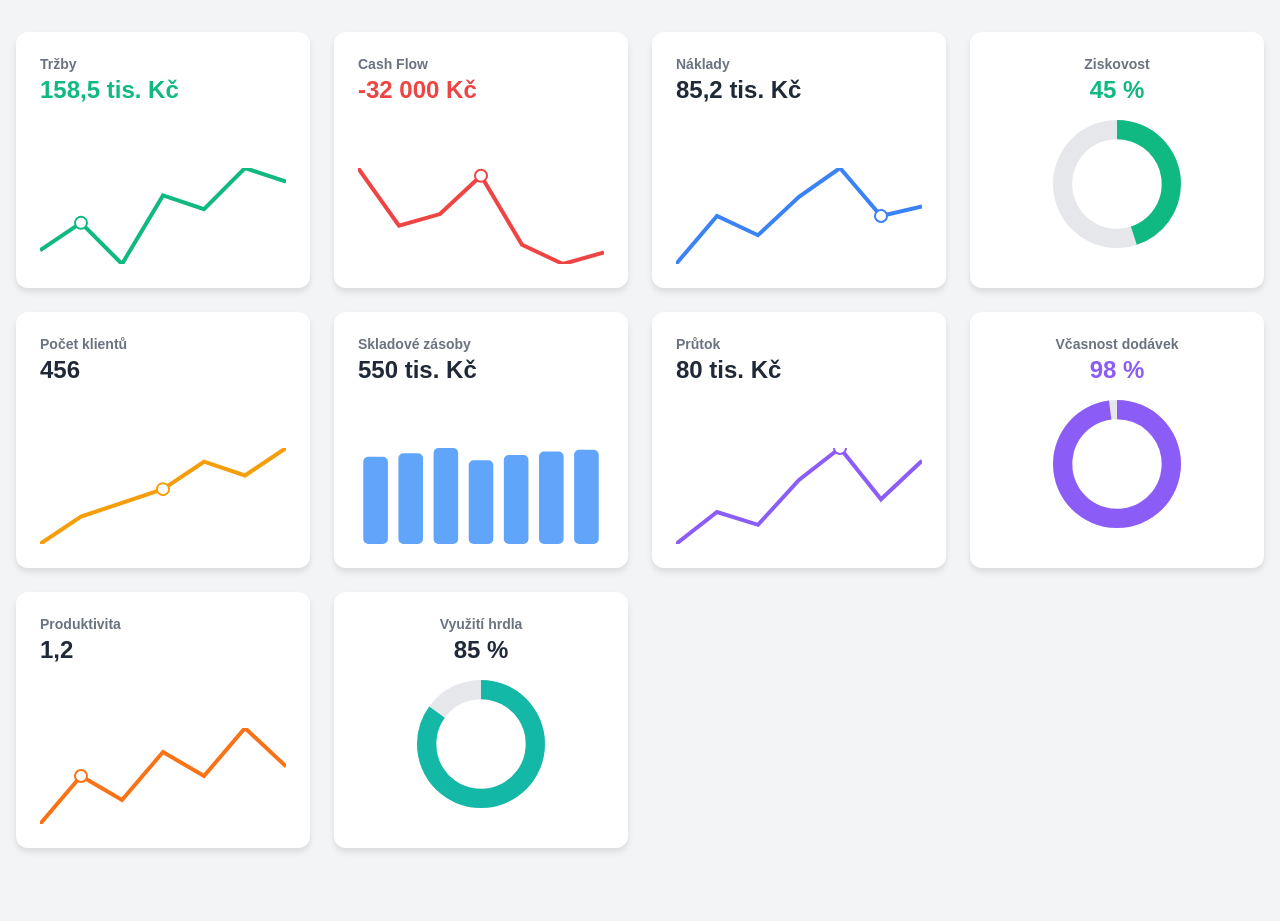
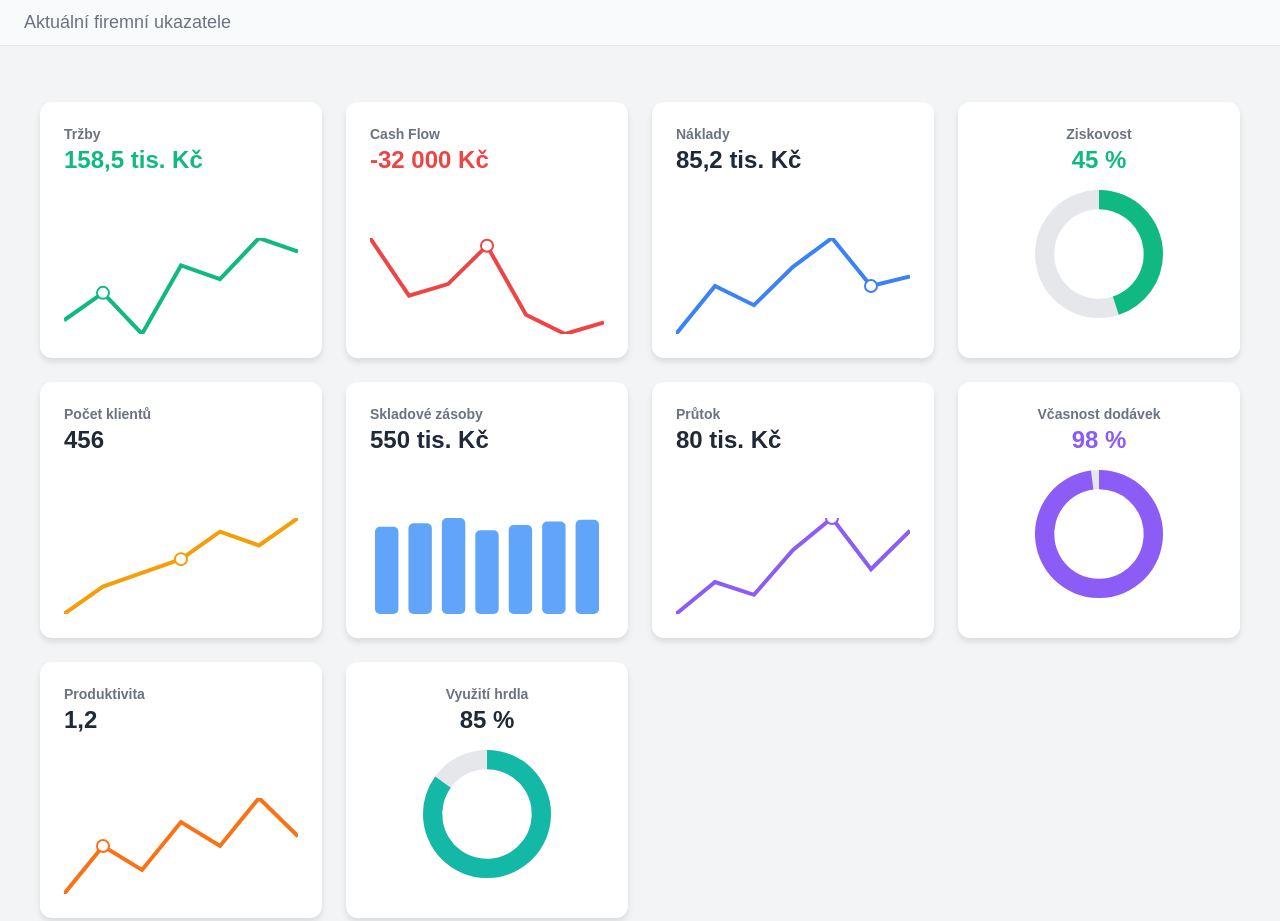
Before and after one commit to JosefCipera/chytre-ja-web, a plain HTML site: page minidashboard.html in a window 1280 px wide. Shown: the top 921 px of the page. Before the commit the page ends 880 px from the top, so only its background shows below. Drawn offline with Linux system fonts and the light colour scheme.

Commit message:
Oprava chyby s nadpisy výroby a minidas

```diff
--- a/minidashboard.html
+++ b/minidashboard.html
@@ -21,15 +21,12 @@
 
         h1 {
             display: block;
-            /* Zajišťuje, že nadpis bude vždy viditelný */
             font-size: 1.125rem;
             font-weight: 400;
-            /* Normální tloušťka písma (neboldované) */
             color: #6b7280;
             text-align: left;
             margin: 0;
             padding: 0.75rem 1.5rem;
-            /* Odsazení, aby nebyl nalepený na kraji */
             background-color: #f9fafb;
             border-bottom: 1px solid #e5e7eb;
         }
@@ -38,6 +35,7 @@
             display: grid;
             grid-template-columns: repeat(auto-fill, minmax(250px, 1fr));
             gap: 1.5rem;
+            padding: 1.5rem;
         }
 
         .card {
@@ -98,8 +96,8 @@
 </head>
 
 <body>
+    <h1>Aktuální firemní ukazatele</h1>
     <div class="container">
-
         <div class="grid">
             <div class="card" onmouseenter="animateChart('salesCanvas')" onmouseleave="resetChart('salesCanvas')">
                 <div>
@@ -167,203 +165,18 @@
             </div>
         </div>
     </div>
-
     <script>
-        // Deklarace proměnných, které naplníme z JSONu
-        let salesData = [], cashflowData = [], expensesData = [], clientsData = [], stockData = [],
-            throughputData = [], productivityData = [], profitabilityValue = 0, deliveryValue = 0, bottleneckValue = 0;
-
-        // --- PLNÉ VERZE FUNKCÍ PRO KRESLENÍ GRAFŮ ---
-        function drawLineChart(canvas, data, color, pointIndex, isAnimating, animationValue) {
-            if (!canvas || !canvas.getContext) return;
-            const ctx = canvas.getContext('2d');
-            const dpr = window.devicePixelRatio || 1;
-            const rect = canvas.getBoundingClientRect();
-            canvas.width = rect.width * dpr;
-            canvas.height = rect.height * dpr;
-            ctx.scale(dpr, dpr);
-
-            ctx.clearRect(0, 0, canvas.width, canvas.height);
-
-            const maxVal = Math.max(...data);
-            const minVal = Math.min(...data);
-            const range = maxVal - minVal || 1;
-
-            ctx.beginPath();
-            ctx.lineWidth = 4;
-            ctx.strokeStyle = color;
-
-            const animatedDataLength = isAnimating ? Math.floor(data.length * animationValue) : data.length;
-
-            for (let i = 0; i < animatedDataLength; i++) {
-                const value = data[i];
-                const x = (i / (data.length - 1)) * rect.width;
-                const y = range === 1 ? rect.height / 2 : (1 - ((value - minVal) / range)) * rect.height;
-
-                if (i === 0) {
-                    ctx.moveTo(x, y);
-                } else {
-                    ctx.lineTo(x, y);
-                }
-            }
-            ctx.stroke();
-
-            if (animatedDataLength === data.length) {
-                const value = data[pointIndex];
-                const pointX = (pointIndex / (data.length - 1)) * rect.width;
-                const pointY = range === 1 ? rect.height / 2 : (1 - ((value - minVal) / range)) * rect.height;
-
-                ctx.beginPath();
-                ctx.arc(pointX, pointY, 6, 0, 2 * Math.PI);
-                ctx.fillStyle = '#ffffff';
-                ctx.fill();
-                ctx.lineWidth = 2;
-                ctx.strokeStyle = color;
-                ctx.stroke();
-            }
-        }
-
-        function drawBarChart(canvas, data, color, highlightIndex, isAnimating, animationValue) {
-            if (!canvas || !canvas.getContext) return;
-            const ctx = canvas.getContext('2d');
-            const dpr = window.devicePixelRatio || 1;
-            const rect = canvas.getBoundingClientRect();
-            canvas.width = rect.width * dpr;
-            canvas.height = rect.height * dpr;
-            ctx.scale(dpr, dpr);
-            ctx.clearRect(0, 0, canvas.width, canvas.height);
-
-            const maxVal = Math.max(...data);
-            const minVal = Math.min(0, ...data);
-            const range = maxVal - minVal || 1;
-
-            const barWidth = (rect.width / data.length) * 0.7;
-            const gap = (rect.width / data.length) * 0.3;
-            const zeroLineY = range === 1 ? rect.height / 2 : (1 - (0 - minVal) / range) * rect.height;
-            const radius = 5;
-
-            data.forEach((value, index) => {
-                const x = index * (barWidth + gap) + gap / 2;
-                let barHeight = range === 1 ? 0 : Math.abs(value / range) * rect.height;
-                if (isAnimating) {
-                    barHeight *= animationValue;
-                }
-                const y = value >= 0 ? zeroLineY - barHeight : zeroLineY;
-
-                ctx.beginPath();
-                ctx.moveTo(x + radius, y);
-                ctx.lineTo(x + barWidth - radius, y);
-                ctx.arcTo(x + barWidth, y, x + barWidth, y + radius, radius);
-                ctx.lineTo(x + barWidth, y + barHeight - radius);
-                ctx.arcTo(x + barWidth, y + barHeight, x + barWidth - radius, y + barHeight, radius);
-                ctx.lineTo(x + radius, y + barHeight);
-                ctx.arcTo(x, y + barHeight, x, y + barHeight - radius, radius);
-                ctx.lineTo(x, y + radius);
-                ctx.arcTo(x, y, x + radius, y, radius);
-                ctx.closePath();
-
-                ctx.fillStyle = color;
-                ctx.fill();
-            });
-        }
-
-        function drawGaugeChart(canvas, value, maxValue, color, isAnimating, animationValue) {
-            if (!canvas || !canvas.getContext) return;
-            const ctx = canvas.getContext('2d');
-            const dpr = window.devicePixelRatio || 1;
-            const rect = canvas.getBoundingClientRect();
-            canvas.width = rect.width * dpr;
-            canvas.height = rect.height * dpr;
-            ctx.scale(dpr, dpr);
-            ctx.clearRect(0, 0, canvas.width, canvas.height);
-
-            const centerX = rect.width / 2;
-            const centerY = rect.height / 2;
-            const outerRadius = Math.min(centerX, centerY) * 0.8;
-            const innerRadius = outerRadius * 0.7;
-            const startAngle = -Math.PI / 2;
-
-            ctx.beginPath();
-            ctx.arc(centerX, centerY, outerRadius, 0, 2 * Math.PI);
-            ctx.arc(centerX, centerY, innerRadius, 2 * Math.PI, 0, true);
-            ctx.fillStyle = '#e5e7eb';
-            ctx.fill();
-
-            const normalizedValue = Math.min(Math.max(value, 0), maxValue);
-            let endAngle = startAngle + (normalizedValue / maxValue) * 2 * Math.PI;
-            if (isAnimating) {
-                endAngle = startAngle + (normalizedValue / maxValue) * 2 * Math.PI * animationValue;
-            }
-            ctx.beginPath();
-            ctx.arc(centerX, centerY, outerRadius, startAngle, endAngle);
-            ctx.arc(centerX, centerY, innerRadius, endAngle, startAngle, true);
-            ctx.fillStyle = color;
-            ctx.fill();
-        }
-
-        // --- ZBYTEK SKRIPTU ZŮSTÁVÁ STEJNÝ ---
+        // Zde je celý váš skript pro dashboard, beze změny funkčnosti
+        let salesData = [], cashflowData = [], expensesData = [], clientsData = [], stockData = [], throughputData = [], productivityData = [], profitabilityValue = 0, deliveryValue = 0, bottleneckValue = 0;
+        function drawLineChart(canvas, data, color, pointIndex, isAnimating, animationValue) { if (!canvas || !canvas.getContext) return; const ctx = canvas.getContext('2d'); const dpr = window.devicePixelRatio || 1; const rect = canvas.getBoundingClientRect(); canvas.width = rect.width * dpr; canvas.height = rect.height * dpr; ctx.scale(dpr, dpr); ctx.clearRect(0, 0, canvas.width, canvas.height); const maxVal = Math.max(...data); const minVal = Math.min(...data); const range = maxVal - minVal || 1; ctx.beginPath(); ctx.lineWidth = 4; ctx.strokeStyle = color; const animatedDataLength = isAnimating ? Math.floor(data.length * animationValue) : data.length; for (let i = 0; i < animatedDataLength; i++) { const value = data[i]; const x = (i / (data.length - 1)) * rect.width; const y = range === 1 ? rect.height / 2 : (1 - ((value - minVal) / range)) * rect.height; if (i === 0) { ctx.moveTo(x, y); } else { ctx.lineTo(x, y); } } ctx.stroke(); if (animatedDataLength === data.length) { const value = data[pointIndex]; const pointX = (pointIndex / (data.length - 1)) * rect.width; const pointY = range === 1 ? rect.height / 2 : (1 - ((value - minVal) / range)) * rect.height; ctx.beginPath(); ctx.arc(pointX, pointY, 6, 0, 2 * Math.PI); ctx.fillStyle = '#ffffff'; ctx.fill(); ctx.lineWidth = 2; ctx.strokeStyle = color; ctx.stroke(); } }
+        function drawBarChart(canvas, data, color, highlightIndex, isAnimating, animationValue) { if (!canvas || !canvas.getContext) return; const ctx = canvas.getContext('2d'); const dpr = window.devicePixelRatio || 1; const rect = canvas.getBoundingClientRect(); canvas.width = rect.width * dpr; canvas.height = rect.height * dpr; ctx.scale(dpr, dpr); ctx.clearRect(0, 0, canvas.width, canvas.height); const maxVal = Math.max(...data); const minVal = Math.min(0, ...data); const range = maxVal - minVal || 1; const barWidth = (rect.width / data.length) * 0.7; const gap = (rect.width / data.length) * 0.3; const zeroLineY = range === 1 ? rect.height / 2 : (1 - (0 - minVal) / range) * rect.height; const radius = 5; data.forEach((value, index) => { const x = index * (barWidth + gap) + gap / 2; let barHeight = range === 1 ? 0 : Math.abs(value / range) * rect.height; if (isAnimating) { barHeight *= animationValue; } const y = value >= 0 ? zeroLineY - barHeight : zeroLineY; ctx.beginPath(); ctx.moveTo(x + radius, y); ctx.lineTo(x + barWidth - radius, y); ctx.arcTo(x + barWidth, y, x + barWidth, y + radius, radius); ctx.lineTo(x + barWidth, y + barHeight - radius); ctx.arcTo(x + barWidth, y + barHeight, x + barWidth - radius, y + barHeight, radius); ctx.lineTo(x + radius, y + barHeight); ctx.arcTo(x, y + barHeight, x, y + barHeight - radius, radius); ctx.lineTo(x, y + radius); ctx.arcTo(x, y, x + radius, y, radius); ctx.closePath(); ctx.fillStyle = color; ctx.fill(); }); }
+        function drawGaugeChart(canvas, value, maxValue, color, isAnimating, animationValue) { if (!canvas || !canvas.getContext) return; const ctx = canvas.getContext('2d'); const dpr = window.devicePixelRatio || 1; const rect = canvas.getBoundingClientRect(); canvas.width = rect.width * dpr; canvas.height = rect.height * dpr; ctx.scale(dpr, dpr); ctx.clearRect(0, 0, canvas.width, canvas.height); const centerX = rect.width / 2; const centerY = rect.height / 2; const outerRadius = Math.min(centerX, centerY) * 0.8; const innerRadius = outerRadius * 0.7; const startAngle = -Math.PI / 2; ctx.beginPath(); ctx.arc(centerX, centerY, outerRadius, 0, 2 * Math.PI); ctx.arc(centerX, centerY, innerRadius, 2 * Math.PI, 0, true); ctx.fillStyle = '#e5e7eb'; ctx.fill(); const normalizedValue = Math.min(Math.max(value, 0), maxValue); let endAngle = startAngle + (normalizedValue / maxValue) * 2 * Math.PI; if (isAnimating) { endAngle = startAngle + (normalizedValue / maxValue) * 2 * Math.PI * animationValue; } ctx.beginPath(); ctx.arc(centerX, centerY, outerRadius, startAngle, endAngle); ctx.arc(centerX, centerY, innerRadius, endAngle, startAngle, true); ctx.fillStyle = color; ctx.fill(); }
         let animationFrameId = null; let animationStartTime = null; let animationValue = 1; let currentCanvasId = null;
-        function animateChart(canvasId) {
-            if (animationFrameId) cancelAnimationFrame(animationFrameId);
-            animationValue = 0;
-            animationStartTime = performance.now();
-            currentCanvasId = canvasId;
-            function animate(timestamp) {
-                const duration = 1000;
-                animationValue = Math.min(1, (timestamp - animationStartTime) / duration);
-                renderSingleChart(currentCanvasId, true, animationValue);
-                if (animationValue < 1) {
-                    animationFrameId = requestAnimationFrame(animate);
-                }
-            }
-            animationFrameId = requestAnimationFrame(animate);
-        }
-        function resetChart(canvasId) {
-            if (animationFrameId) cancelAnimationFrame(animationFrameId);
-            animationValue = 1;
-            renderSingleChart(canvasId, false, 1);
-        }
-        function renderSingleChart(id, isAnimating, animationValue) {
-            const canvas = document.getElementById(id);
-            if (!canvas) return;
-            const charts = {
-                'salesCanvas': () => drawLineChart(canvas, salesData, '#10b981', 1, isAnimating, animationValue),
-                'cashflowCanvas': () => drawLineChart(canvas, cashflowData, '#ef4444', 3, isAnimating, animationValue),
-                'expensesCanvas': () => drawLineChart(canvas, expensesData, '#3b82f6', expensesData.length - 2, isAnimating, animationValue),
-                'clientsCanvas': () => drawLineChart(canvas, clientsData, '#f59e0b', Math.floor(clientsData.length / 3) + 1, isAnimating, animationValue),
-                'throughputCanvas': () => drawLineChart(canvas, throughputData, '#8b5cf6', throughputData.length - 3, isAnimating, animationValue),
-                'productivityCanvas': () => drawLineChart(canvas, productivityData, '#f97316', 1, isAnimating, animationValue),
-                'stockCanvas': () => drawBarChart(canvas, stockData, '#60a5fa', stockData.length - 3, isAnimating, animationValue),
-                'profitabilityCanvas': () => drawGaugeChart(canvas, profitabilityValue, 100, '#10b981', isAnimating, animationValue),
-                'deliveryCanvas': () => drawGaugeChart(canvas, deliveryValue, 100, '#8b5cf6', isAnimating, animationValue),
-                'bottleneckCanvas': () => drawGaugeChart(canvas, bottleneckValue, 100, '#14b8a6', isAnimating, animationValue)
-            };
-            if (charts[id]) charts[id]();
-        }
-        function renderCharts() {
-            const canvasIds = ['salesCanvas', 'cashflowCanvas', 'expensesCanvas', 'profitabilityCanvas', 'clientsCanvas', 'stockCanvas', 'throughputCanvas', 'deliveryCanvas', 'productivityCanvas', 'bottleneckCanvas'];
-            canvasIds.forEach(id => renderSingleChart(id, false, 1));
-        }
-
-        window.addEventListener('load', () => {
-            fetch('minidashboard-data.json?v=' + new Date().getTime())
-                .then(response => {
-                    if (!response.ok) throw new Error('Soubor minidashboard-data.json nenalezen.');
-                    return response.json();
-                })
-                .then(data => {
-                    salesData = data.salesData; cashflowData = data.cashflowData; expensesData = data.expensesData;
-                    clientsData = data.clientsData; stockData = data.stockData; throughputData = data.throughputData;
-                    productivityData = data.productivityData; profitabilityValue = data.profitabilityValue;
-                    deliveryValue = data.deliveryValue; bottleneckValue = data.bottleneckValue;
-                    setTimeout(renderCharts, 0);
-                })
-                .catch(error => {
-                    console.error('Chyba při načítání dat pro dashboard:', error);
-                    document.querySelector('.container').innerHTML = '<h1>Chyba při načítání dat</h1>';
-                });
-        });
-
+        function animateChart(canvasId) { if (animationFrameId) cancelAnimationFrame(animationFrameId); animationValue = 0; animationStartTime = performance.now(); currentCanvasId = canvasId; function animate(timestamp) { const duration = 1000; animationValue = Math.min(1, (timestamp - animationStartTime) / duration); renderSingleChart(currentCanvasId, true, animationValue); if (animationValue < 1) { animationFrameId = requestAnimationFrame(animate); } } animationFrameId = requestAnimationFrame(animate); }
+        function resetChart(canvasId) { if (animationFrameId) cancelAnimationFrame(animationFrameId); animationValue = 1; renderSingleChart(canvasId, false, 1); }
+        function renderSingleChart(id, isAnimating, animationValue) { const canvas = document.getElementById(id); if (!canvas) return; const charts = { 'salesCanvas': () => drawLineChart(canvas, salesData, '#10b981', 1, isAnimating, animationValue), 'cashflowCanvas': () => drawLineChart(canvas, cashflowData, '#ef4444', 3, isAnimating, animationValue), 'expensesCanvas': () => drawLineChart(canvas, expensesData, '#3b82f6', expensesData.length - 2, isAnimating, animationValue), 'clientsCanvas': () => drawLineChart(canvas, clientsData, '#f59e0b', Math.floor(clientsData.length / 3) + 1, isAnimating, animationValue), 'throughputCanvas': () => drawLineChart(canvas, throughputData, '#8b5cf6', throughputData.length - 3, isAnimating, animationValue), 'productivityCanvas': () => drawLineChart(canvas, productivityData, '#f97316', 1, isAnimating, animationValue), 'stockCanvas': () => drawBarChart(canvas, stockData, '#60a5fa', stockData.length - 3, isAnimating, animationValue), 'profitabilityCanvas': () => drawGaugeChart(canvas, profitabilityValue, 100, '#10b981', isAnimating, animationValue), 'deliveryCanvas': () => drawGaugeChart(canvas, deliveryValue, 100, '#8b5cf6', isAnimating, animationValue), 'bottleneckCanvas': () => drawGaugeChart(canvas, bottleneckValue, 100, '#14b8a6', isAnimating, animationValue) }; if (charts[id]) charts[id](); }
+        function renderCharts() { const canvasIds = ['salesCanvas', 'cashflowCanvas', 'expensesCanvas', 'profitabilityCanvas', 'clientsCanvas', 'stockCanvas', 'throughputCanvas', 'deliveryCanvas', 'productivityCanvas', 'bottleneckCanvas']; canvasIds.forEach(id => renderSingleChart(id, false, 1)); }
+        window.addEventListener('load', () => { fetch('minidashboard-data.json?v=' + new Date().getTime()).then(response => { if (!response.ok) throw new Error('Soubor minidashboard-data.json nenalezen.'); return response.json(); }).then(data => { salesData = data.salesData; cashflowData = data.cashflowData; expensesData = data.expensesData; clientsData = data.clientsData; stockData = data.stockData; throughputData = data.throughputData; productivityData = data.productivityData; profitabilityValue = data.profitabilityValue; deliveryValue = data.deliveryValue; bottleneckValue = data.bottleneckValue; setTimeout(renderCharts, 0); }).catch(error => { console.error('Chyba při načítání dat pro dashboard:', error); document.querySelector('.container').innerHTML = '<h1>Chyba při načítání dat</h1>'; }); });
         window.addEventListener('resize', renderCharts);
     </script>
 </body>
```
Also changed, not shown: table-production.html (+6 -11 lines).
